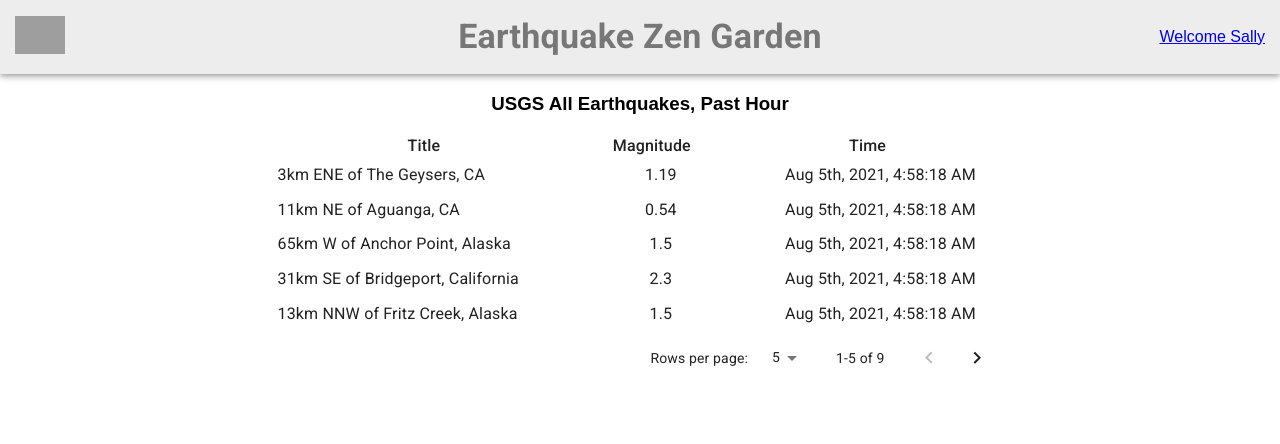
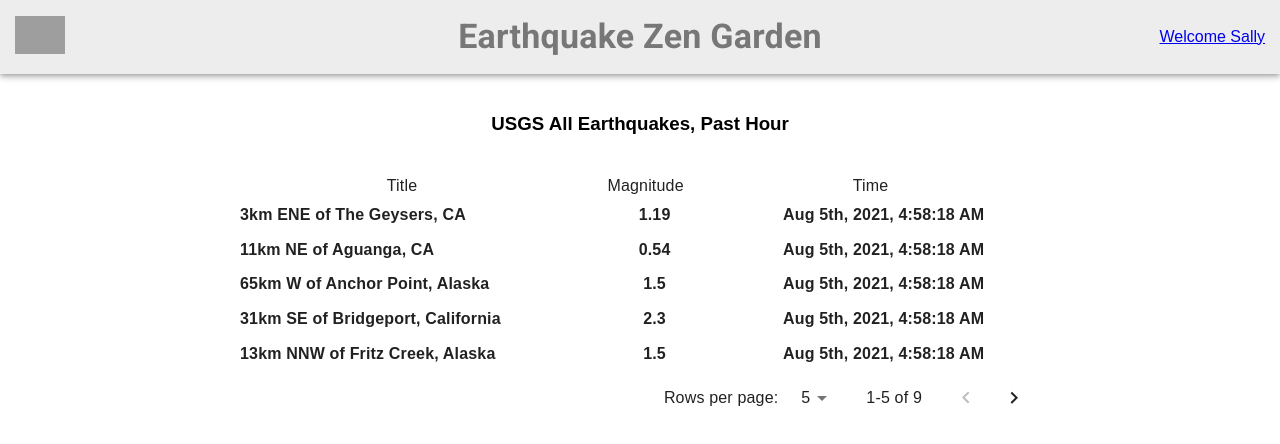
Before and after one commit to Mark-A-A/earthquake-zen-garden, a React app: page / in a window 1280 px wide. Shown: the top 444 px of the page. Built offline with nearby package versions, Linux system fonts and the light colour scheme; grey boxes are pictures that could not be loaded.

Commit message:
earthquakes table - updated styling and pagination

```diff
--- a/src/App/Components/Table/Table.jsx
+++ b/src/App/Components/Table/Table.jsx
@@ -146,6 +146,9 @@
     setPage(0);
   };
 
+  const getPaginationRowOptions = () => {
+    return [5, 10, 25].filter(rowsPerPage => (rowsPerPage < rows.length) || ((rows.length - rowsPerPage) < 5 && (rows.length - rowsPerPage) >= -5))
+  }
 
   const emptyRows = rowsPerPage - Math.min(rowsPerPage, rows.length - page * rowsPerPage);
 
@@ -204,7 +207,7 @@
       </TableContainer>
       <TablePagination
         className="earthquakes-table-footer"
-        rowsPerPageOptions={[5, 10, 25]}
+        rowsPerPageOptions={getPaginationRowOptions()}
         component="div"
         count={rows.length}
         rowsPerPage={rowsPerPage}
--- a/src/App/styles/style.scss
+++ b/src/App/styles/style.scss
@@ -1,7 +1,8 @@
 @import './normalize.scss';
 @import './variables.scss';
 
-body {
+body,
+.MuiTableCell-root {
   font-family: $font-family;
   background-color: white;
 }
@@ -49,7 +50,7 @@
     li#item-welcome-user {
       flex-basis: 15%;
       flex-shrink: 1;
-      justify-content: flex-end;;
+      justify-content: flex-end;
       align-items: center;
       display: flex;
     }
@@ -60,17 +61,29 @@
   .page-title-header {
     display: flex;
     justify-content: center;
+    margin: 20px 0;
   }
 }
 
 .home-page {
-  .earthquakes-table-container,  .earthquakes-table-footer{
-    max-width: 725px;
+  .earthquakes-table-container,
+  .earthquakes-table-footer {
+    max-width: 800px;
     margin: 0 auto;
 
-    .MuiTableCell-root {
+    .MuiTableCell-root,
+    .MuiTypography-body2,
+    .MuiTypography-root,
+    .MuiInputBase-root {
+      font-family: $font-family;
       border-bottom: 0;
-      font-size: 1rem;
+      font-size: 16px;
+    }
+
+    tbody {
+      .MuiTableCell-root {
+        font-weight: 700;
+      }
     }
   }
 }
```
